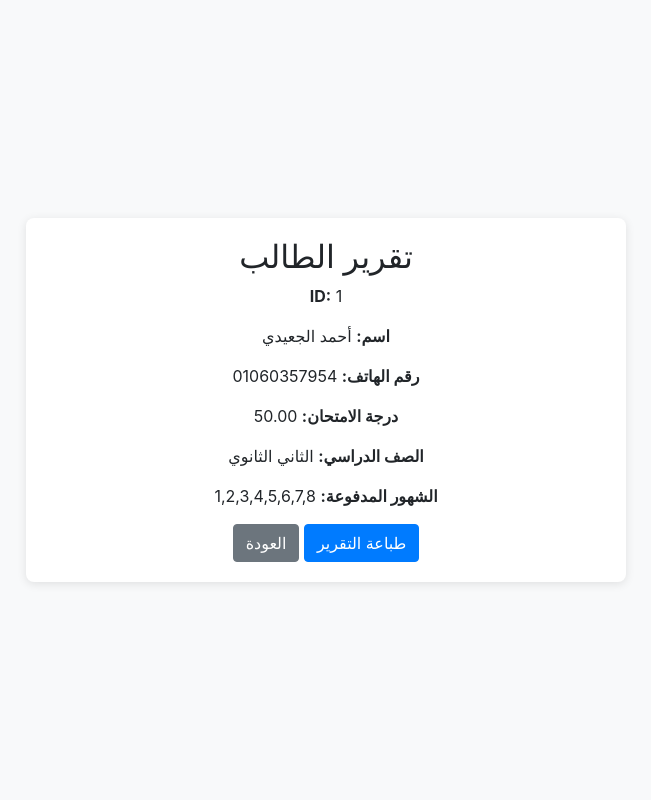
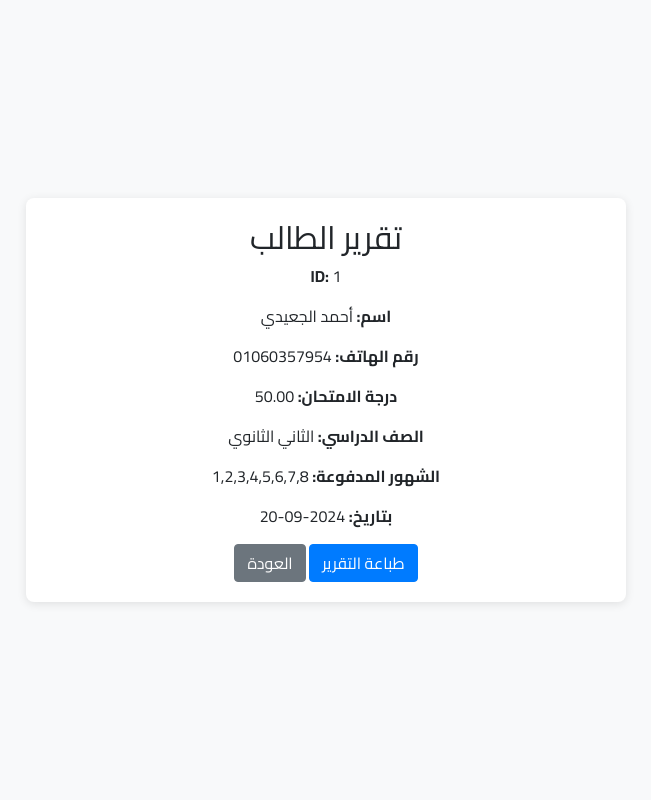
Before and after one commit to ahmedljeady/Student-Management-System, a PHP site: page /report.php?id=1 in a window 1280 px wide. Shown: the whole page, without its empty margins (314-965 px from the left). Run offline with PHP 8.4, Linux system fonts and the light colour scheme; a user stored in the database is signed in; data comes from the database, SQL or seed files in the repository; data that the repository does not hold is empty.

Commit message:
Update report.php

```diff
--- a/report.php
+++ b/report.php
@@ -32,6 +32,7 @@
     <meta charset="UTF-8">
     <meta name="viewport" content="width=device-width, initial-scale=1.0">
     <link rel="stylesheet" href="https://stackpath.bootstrapcdn.com/bootstrap/4.5.2/css/bootstrap.min.css">
+    <link href="https://fonts.googleapis.com/css2?family=Cairo:wght@400;700&display=swap" rel="stylesheet">
     <title>تقرير الطالب</title>
     <style>
         body {
@@ -39,6 +40,7 @@
             display: flex;
             justify-content: center;
             align-items: center;
+            font-family: 'Cairo', sans-serif;
             height: 100vh; /* لتوسيع الصفحة لملء الشاشة */
             margin: 0;
         }
@@ -85,6 +87,9 @@
     <div class="mb-3">
         <strong>الشهور المدفوعة:</strong> <?= htmlspecialchars($student['months_paid']) ?>
     </div>
+    <div class="mb-3">
+        <strong>بتاريخ:</strong> <?= date('Y-m-d') ?>
+    </div>
 
     <div class="no-print">
         <button onclick="printReport()" class="btn btn-primary">طباعة التقرير</button>
```
